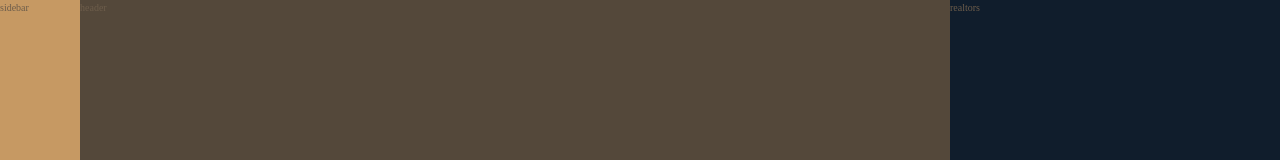
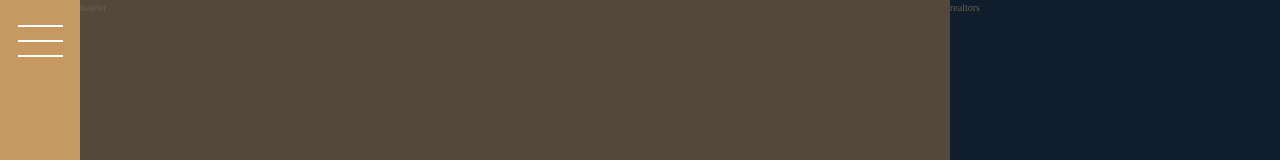
Before and after one commit to Pranav-Patani/nexter, a website: page index.html in a window 1280 px wide. Shown: the top 160 px of the page. Drawn offline with Linux system fonts and the light colour scheme.

Commit message:
style: design sidebar

```diff
--- a/index.html
+++ b/index.html
@@ -15,7 +15,9 @@
     <title>nexter &mdash; your home, your freedom</title>
   </head>
   <body class="container">
-    <div class="sidebar">sidebar</div>
+    <div class="sidebar">
+      <button class="nav-btn"></button>
+    </div>
 
     <header class="header">header</header>
 
--- a/sass/_sidebar.scss
+++ b/sass/_sidebar.scss
@@ -1,5 +1,35 @@
 .sidebar {
-    background-color: $color-primary;
-    grid-column: sidebar-start / sidebar-end;
-    grid-row: 1 / -1;
+  background-color: $color-primary;
+  grid-column: sidebar-start / sidebar-end;
+  grid-row: 1 / -1;
+  display: flex;
+  justify-content: center;
 }
+
+.nav-btn {
+  border: none;
+  border-radius: none;
+  background-color: #fff;
+  height: 2px;
+  width: 4.5rem;
+  margin-top: 4rem;
+
+  &::before,
+  &::after {
+    content: "";
+    border: none;
+    border-radius: none;
+    background-color: #fff;
+    height: 2px;
+    width: 4.5rem;
+    display: block;
+  }
+
+  &::before {
+    transform: translateY(-1.5rem);
+  }
+
+  &::after {
+    transform: translateY(1.3rem);
+  }
+}
```
Also changed, not shown: css/style.css.
